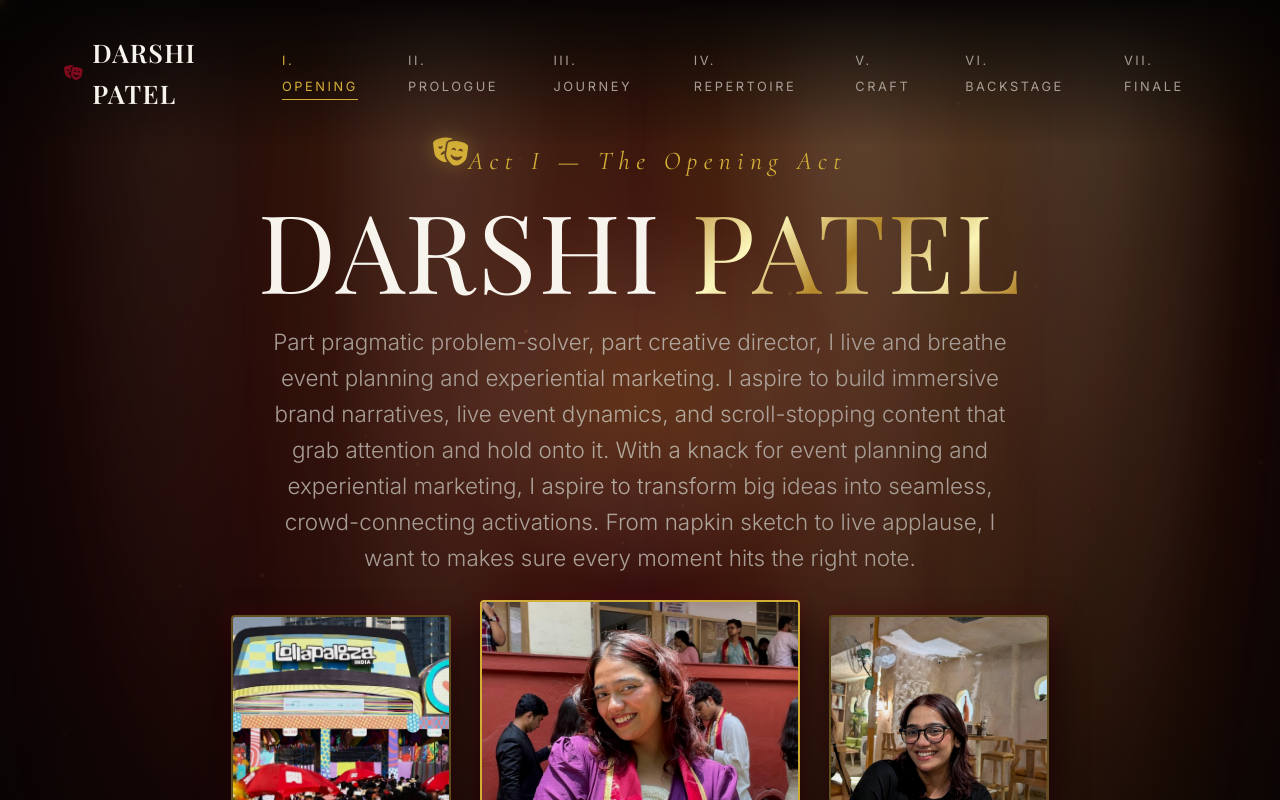
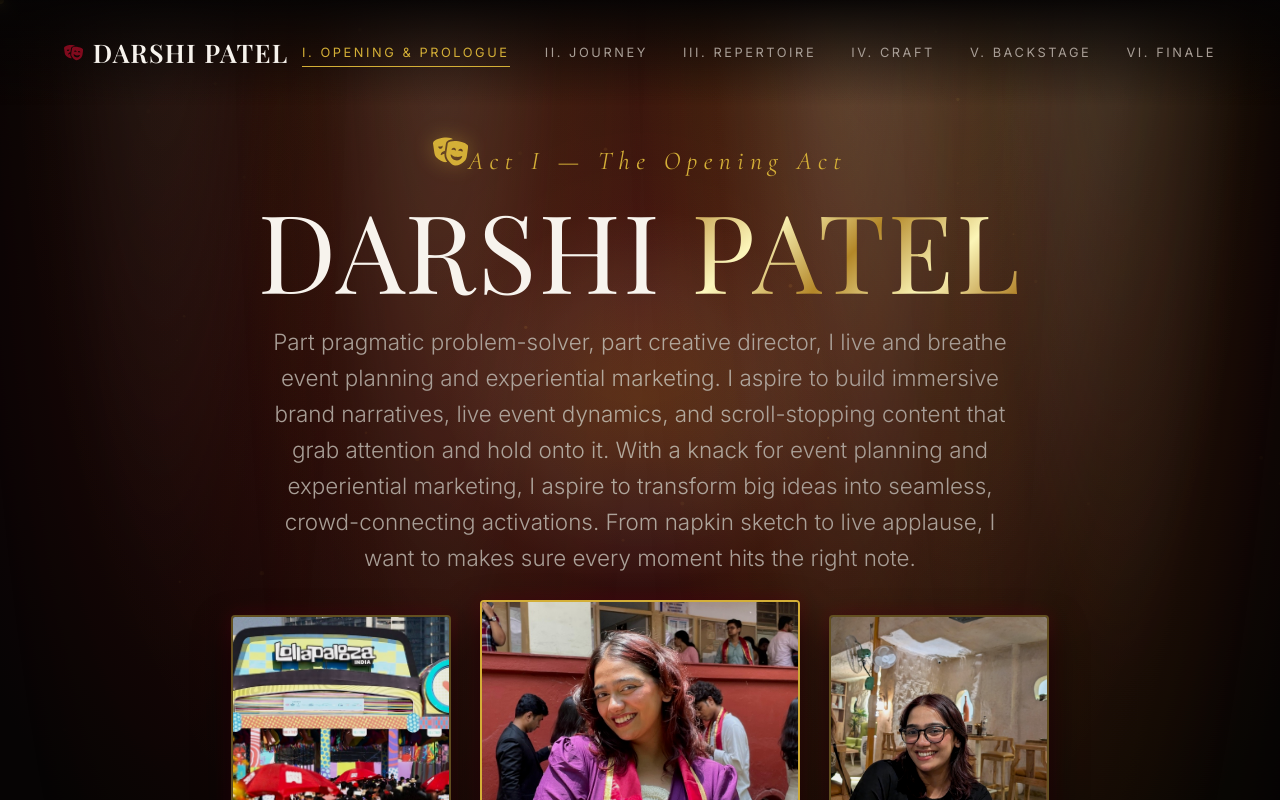
Before and after one commit to AryanPatel-ui/darshipatel, a React (Vite) app: page / in a window 1280 px wide. Shown: the top 800 px of the page. Built offline with nearby package versions, Linux system fonts and the light colour scheme; a web font is replaced by a local one.

Commit message:
made changes

```diff
--- a/src/App.jsx
+++ b/src/App.jsx
@@ -1,6 +1,7 @@
 import { BrowserRouter, Route, Routes } from 'react-router-dom';
 import './styles/index.css'; import Cursor from './components/Cursor/Cursor'; import Loader from './components/Loader/Loader'; import Navbar from './components/Navbar/Navbar'; import Hero from './components/Hero/Hero'; import About from './components/About/About'; import Journey from './components/Journey/Journey'; import Experience from './components/Experience/Experience'; import Skills from './components/Skills/Skills'; import Social from './components/Social/Social'; import Contact from './components/Contact/Contact'; import Footer from './components/Footer/Footer'; import PageCurtain from './components/Shared/PageCurtain'; import TheatreAmbientBackground from './components/Shared/TheatreAmbientBackground'; import useCursor from './hooks/useCursor'; import useLoader from './hooks/useLoader'; import useNavigation from './hooks/useNavigation'; import useCurtainNavigation, { CurtainNavigationProvider } from './hooks/useCurtainNavigation.jsx';
-const pages = [['/', Hero], ['/about', About], ['/journey', Journey], ['/experience', Experience], ['/skills', Skills], ['/social', Social], ['/contact', Contact]];
+function HomePage() { return <><Hero /><About /></>; }
+const pages = [['/', HomePage], ['/about', HomePage], ['/journey', Journey], ['/experience', Experience], ['/skills', Skills], ['/social', Social], ['/contact', Contact]];
 function Site() { useCursor(); useLoader(); useNavigation(); return <CurtainNavigationProvider><TheatreAmbientBackground /><Cursor /><Loader /><Navbar /><main><Routes>{pages.map(([path, Component]) => <Route key={path} path={path} element={<Component />} />)}</Routes></main><Footer /><CurtainLayer /></CurtainNavigationProvider>; }
 function CurtainLayer() { const { phase } = useCurtainNavigation(); return <PageCurtain phase={phase} />; }
 export default function App() { return <BrowserRouter><Site /></BrowserRouter>; }
--- a/src/components/About/About.jsx
+++ b/src/components/About/About.jsx
@@ -1,2 +1,2 @@
 import Icon from '../Shared/Icon'; import SectionHeading from '../Shared/SectionHeading'; import NextChapter from '../Shared/NextChapter';
-export default function About() { return <section className="act-container" id="about"><SectionHeading icon="scroll" subtitle="Act II — The Monologue" title="Curiosity in Motion" /><div className="monologue-grid"><div className="parchment-scroll-box"><Icon name="feather" className="parchment-quill" /><p className="monologue-text">"Big on solving <span className="highlight-gold">tricky problems</span>, learning as I go, &amp; figuring out smarter, more practical ways to get things done. Constantly curious, constantly adding new skills &amp; putting them into action."</p></div><div><h3 className="about-title">The Pragmatic Strategist</h3><p className="p-body">To me, marketing isn't just broadcasting messages; it's staging moments that resonate. Whether managing digital campaigns, crafting copy under pressure, or executing live event activations, I seek the underlying narrative that connects an audience to an experience.</p><p className="p-body">Every challenge is an unscripted scene waiting for an intuitive, structured solution.</p></div></div><NextChapter to="/journey" act="Act III" title="Academic Genesis" icon="ticket" /></section>; }
+export default function About() { return <section className="act-container" id="about"><SectionHeading icon="scroll" subtitle="Act I — Prologue" title="Curiosity in Motion" /><div className="monologue-grid"><div className="parchment-scroll-box"><Icon name="feather" className="parchment-quill" /><p className="monologue-text">"Big on solving <span className="highlight-gold">tricky problems</span>, learning as I go, &amp; figuring out smarter, more practical ways to get things done. Constantly curious, constantly adding new skills &amp; putting them into action."</p></div><div><h3 className="about-title">The Pragmatic Strategist</h3><p className="p-body">To me, marketing isn't just broadcasting messages; it's staging moments that resonate. Whether managing digital campaigns, crafting copy under pressure, or executing live event activations, I seek the underlying narrative that connects an audience to an experience.</p><p className="p-body">Every challenge is an unscripted scene waiting for an intuitive, structured solution.</p></div></div><NextChapter to="/journey" act="Act II" title="Academic Genesis" icon="ticket" /></section>; }
--- a/src/components/Experience/Experience.jsx
+++ b/src/components/Experience/Experience.jsx
@@ -1,2 +1,2 @@
 import Icon from '../Shared/Icon'; import SectionHeading from '../Shared/SectionHeading'; import NextChapter from '../Shared/NextChapter'; import { experience } from '../../data/experience';
-export default function Experience() { return <section className="act-container" id="experience"><SectionHeading icon="clapper" subtitle="Act IV — The Repertoire" title="Professional Performances" /><div className="repertoire-timeline">{experience.map(([role, company, date, description]) => <article className="rep-item" key={role}><span className="rep-marker"><Icon name="clapper" /></span><h3 className="rep-role">{role}</h3><p className="rep-company">{company}</p><p className="rep-date"><Icon name="calendar" /> {date}</p><p className="rep-desc">{description}</p></article>)}</div><NextChapter to="/skills" act="Act V" title="Capabilities & Apparatus" icon="bullhorn" /></section>; }
+export default function Experience() { return <section className="act-container" id="experience"><SectionHeading icon="clapper" subtitle="Act III — The Repertoire" title="Professional Performances" /><div className="repertoire-timeline">{experience.map(([role, company, date, description]) => <article className="rep-item" key={role}><span className="rep-marker"><Icon name="clapper" /></span><h3 className="rep-role">{role}</h3><p className="rep-company">{company}</p><p className="rep-date"><Icon name="calendar" /> {date}</p><p className="rep-desc">{description}</p></article>)}</div><NextChapter to="/skills" act="Act IV" title="Capabilities & Apparatus" icon="bullhorn" /></section>; }
--- a/src/components/Hero/Hero.jsx
+++ b/src/components/Hero/Hero.jsx
@@ -23,5 +23,5 @@ export default function Hero() {
     });
     return () => ctx.revert();
   }, []);
-  return <section className="hero-stage" id="hero"><div className="hero-arch-decor" /><div className="spotlight-container">{['far-left','inner-left','center','inner-right','far-right'].map(c => <div className={`spotlight-beam ${c}`} key={c} />)}</div><div className="stage-floor-glow" /><div className="hero-content"><div className="hero-masks-badge"><Icon name="masks" /></div><span className="hero-pre">Act I — The Opening Act</span><h1 className="hero-title">Darshi <span className="gold-text">Patel</span></h1><p className="hero-tagline">Part pragmatic problem-solver, part creative director, I live and breathe event planning and experiential marketing. I aspire to build immersive brand narratives, live event dynamics, and scroll-stopping content that grab attention and hold onto it. With a knack for event planning and experiential marketing, I aspire to transform big ideas into seamless, crowd-connecting activations. From napkin sketch to live applause, I want to makes sure every moment hits the right note.</p></div><div className="hero-images-showcase">{images.map(([size, src, alt]) => <div className={`hero-img-frame ${size}`} key={alt}><a href="https://www.instagram.com/_darshi_/" target="_blank" rel="noopener noreferrer" className="hero-img-link" title="Visit Darshi on Instagram"><img src={src} alt={alt} /></a></div>)}</div><NextChapter to="/about" act="Act II" title="Curiosity in Motion" icon="ticket" /></section>;
+  return <section className="hero-stage" id="hero"><div className="hero-arch-decor" /><div className="spotlight-container">{['far-left','inner-left','center','inner-right','far-right'].map(c => <div className={`spotlight-beam ${c}`} key={c} />)}</div><div className="stage-floor-glow" /><div className="hero-content"><div className="hero-masks-badge"><Icon name="masks" /></div><span className="hero-pre">Act I — The Opening Act</span><h1 className="hero-title">Darshi <span className="gold-text">Patel</span></h1><p className="hero-tagline">Part pragmatic problem-solver, part creative director, I live and breathe event planning and experiential marketing. I aspire to build immersive brand narratives, live event dynamics, and scroll-stopping content that grab attention and hold onto it. With a knack for event planning and experiential marketing, I aspire to transform big ideas into seamless, crowd-connecting activations. From napkin sketch to live applause, I want to makes sure every moment hits the right note.</p></div><div className="hero-images-showcase">{images.map(([size, src, alt]) => <div className={`hero-img-frame ${size}`} key={alt}><a href="https://www.instagram.com/_darshi_/" target="_blank" rel="noopener noreferrer" className="hero-img-link" title="Visit Darshi on Instagram"><img src={src} alt={alt} /></a></div>)}</div></section>;
 }
--- a/src/components/Journey/Journey.jsx
+++ b/src/components/Journey/Journey.jsx
@@ -1,2 +1,2 @@
 import SectionHeading from '../Shared/SectionHeading'; import NextChapter from '../Shared/NextChapter'; import { education } from '../../data/education';
-export default function Journey() { return <section className="act-container" id="journey"><SectionHeading icon="ticket" subtitle="Act III — Academic Genesis" title="Educational Stubs" /><div className="journey-tickets-container">{education.map(([degree, institution, num, tag]) => <article className="ticket-card" key={num}><div className="ticket-left"><h3 className="edu-degree">{degree}</h3><p className="edu-institution">{institution}</p></div><div className="ticket-right"><span className="ticket-num">{num}</span><span className="ticket-tag">{tag}</span></div></article>)}</div><NextChapter to="/experience" act="Act IV" title="Professional Performances" icon="clapper" /></section>; }
+export default function Journey() { return <section className="act-container" id="journey"><SectionHeading icon="ticket" subtitle="Act II — Academic Genesis" title="Educational Stubs" /><div className="journey-tickets-container">{education.map(([degree, institution, num, tag]) => <article className="ticket-card" key={num}><div className="ticket-left"><h3 className="edu-degree">{degree}</h3><p className="edu-institution">{institution}</p></div><div className="ticket-right"><span className="ticket-num">{num}</span><span className="ticket-tag">{tag}</span></div></article>)}</div><NextChapter to="/experience" act="Act III" title="Professional Performances" icon="clapper" /></section>; }
--- a/src/components/Navbar/Navbar.jsx
+++ b/src/components/Navbar/Navbar.jsx
@@ -1,7 +1,7 @@
 import { useLocation } from 'react-router-dom';
 import Icon from '../Shared/Icon';
 import useCurtainNavigation from '../../hooks/useCurtainNavigation.jsx';
-const links = [['/', 'I. Opening'], ['/about', 'II. Prologue'], ['/journey', 'III. Journey'], ['/experience', 'IV. Repertoire'], ['/skills', 'V. Craft'], ['/social', 'VI. Backstage'], ['/contact', 'VII. Finale']];
+const links = [['/', 'I. Opening & Prologue'], ['/journey', 'II. Journey'], ['/experience', 'III. Repertoire'], ['/skills', 'IV. Craft'], ['/social', 'V. Backstage'], ['/contact', 'VI. Finale']];
 export default function Navbar() {
   const { pathname } = useLocation(); const { goTo } = useCurtainNavigation();
   const link = (to, className = '') => ({ href: to, className, onClick: e => { e.preventDefault(); goTo(to); } });
--- a/src/components/Skills/Skills.jsx
+++ b/src/components/Skills/Skills.jsx
@@ -1,2 +1,2 @@
 import Icon from '../Shared/Icon'; import SectionHeading from '../Shared/SectionHeading'; import NextChapter from '../Shared/NextChapter'; import { skills, software } from '../../data/skills';
-export default function Skills() { return <section className="act-container" id="skills"><SectionHeading icon="bullhorn" subtitle="Act V — The Craft" title="Capabilities & Opera Boxes" /><div className="skills-apparatus-grid">{skills.map(([icon, src, alt, title, detail]) => <article className="opera-box-card" key={title}><Icon name={icon} className="opera-box-icon" /><div className="opera-box-img"><img src={src} alt={alt} loading="lazy" /></div><h3 className="skill-title">{title}</h3><p className="skill-detail">{detail}</p></article>)}</div><div className="software-hall"><h4 className="gold-text">Design Suite &amp; Stage Apparatus</h4><div className="software-badges">{software.map(([icon, name]) => <div className="sw-badge" key={name}><Icon name={icon} /> {name}</div>)}</div></div><NextChapter to="/social" act="Act VI" title="Life Beyond The Stage" icon="binoculars" /></section>; }
+export default function Skills() { return <section className="act-container" id="skills"><SectionHeading icon="bullhorn" subtitle="Act IV — The Craft" title="Capabilities & Opera Boxes" /><div className="skills-apparatus-grid">{skills.map(([icon, src, alt, title, detail]) => <article className="opera-box-card" key={title}><Icon name={icon} className="opera-box-icon" /><div className="opera-box-img"><img src={src} alt={alt} loading="lazy" /></div><h3 className="skill-title">{title}</h3><p className="skill-detail">{detail}</p></article>)}</div><div className="software-hall"><h4 className="gold-text">Design Suite &amp; Stage Apparatus</h4><div className="software-badges">{software.map(([icon, name]) => <div className="sw-badge" key={name}><Icon name={icon} /> {name}</div>)}</div></div><NextChapter to="/social" act="Act V" title="Life Beyond The Stage" icon="binoculars" /></section>; }
--- a/src/components/Social/Social.jsx
+++ b/src/components/Social/Social.jsx
@@ -1,2 +1,2 @@
 import Icon from '../Shared/Icon'; import SectionHeading from '../Shared/SectionHeading'; import NextChapter from '../Shared/NextChapter'; import { social } from '../../data/social';
-export default function Social() { return <section className="act-container" id="social"><SectionHeading icon="binoculars" subtitle="Act VI — Backstage Pass" title="Life Beyond The Stage" /><div className="backstage-mosaic">{social.map(([icon, title, src, alt, first, second], index) => <article className={`mosaic-card ${index === 0 ? 'full' : ''}`} key={title}><div className="split-card-grid"><div className="card-left-content"><Icon name={icon} className="card-header-icon" />{index === 0 && <span className="mosaic-eyebrow">Where It All Began</span>}<h3>{title}{title === 'Cricket' && <span className="rcb-badge">RCB</span>}</h3><p>{title === 'Cinema & Fincher' ? <>I spend hours going down movie rabbit holes &amp; watching breakdown videos. Psychological thrillers &amp; true crime have my whole heart, which is why David Fincher is my favorite director—<em>Zodiac, Se7en, Gone Girl, Fight Club</em>—I could happily rewatch them any day and still notice something new.</> : first}</p>{second && <p className="second-mosaic-paragraph">{second}</p>}</div><div className="card-right-image-frame"><img src={src} alt={alt} loading="lazy" /></div></div></article>)}</div><NextChapter to="/contact" act="Act VII" title="Curtain Call & Finale" icon="crown" /></section>; }
+export default function Social() { return <section className="act-container" id="social"><SectionHeading icon="binoculars" subtitle="Act V — Backstage Pass" title="Life Beyond The Stage" /><div className="backstage-mosaic">{social.map(([icon, title, src, alt, first, second], index) => <article className={`mosaic-card ${index === 0 ? 'full' : ''}`} key={title}><div className="split-card-grid"><div className="card-left-content"><Icon name={icon} className="card-header-icon" />{index === 0 && <span className="mosaic-eyebrow">Where It All Began</span>}<h3>{title}{title === 'Cricket' && <span className="rcb-badge">RCB</span>}</h3><p>{title === 'Cinema & Fincher' ? <>I spend hours going down movie rabbit holes &amp; watching breakdown videos. Psychological thrillers &amp; true crime have my whole heart, which is why David Fincher is my favorite director—<em>Zodiac, Se7en, Gone Girl, Fight Club</em>—I could happily rewatch them any day and still notice something new.</> : first}</p>{second && <p className="second-mosaic-paragraph">{second}</p>}</div><div className="card-right-image-frame"><img src={src} alt={alt} loading="lazy" /></div></div></article>)}</div><NextChapter to="/contact" act="Act VI" title="Curtain Call & Finale" icon="crown" /></section>; }
```
Also changed, not shown: src/components/Contact/Contact.jsx (+1 -1 lines), 3 other files (tests, documents, lock files or other folders).
